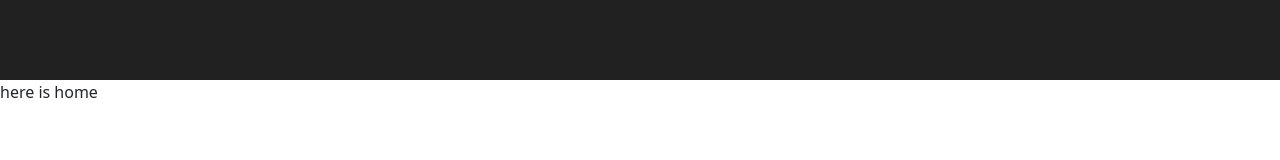
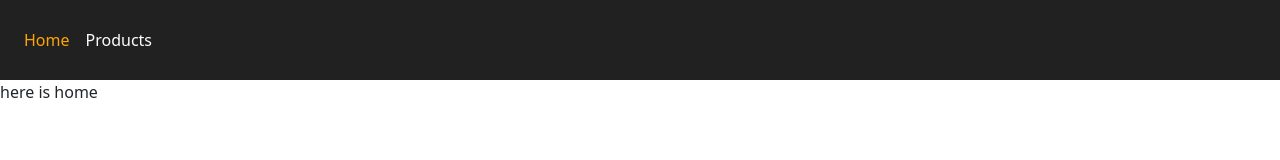
Before and after one commit to mahdihasanpour2022/fakestoreapi, a React (Create React App) app: page / in a window 1280 px wide. Shown: the top 160 px of the page. Built offline with nearby package versions, Linux system fonts and the light colour scheme.

Commit message:
navlink in navbar styled

```diff
--- a/src/assets/styles/components styles/NavBar.module.scss
+++ b/src/assets/styles/components styles/NavBar.module.scss
@@ -1,8 +1,27 @@
 @import "../common_styles/variables";
+@import "../common_styles/mixins";
 
 .navbar {
-
   width: 100%;
   height: 10vh;
   background-color: $black;
+  @include flex(flex-start, center);
+
+  ul {
+    @include ziro_space;
+    @include flex(flex-start, center);
+    padding: 0 1.5rem;
+
+    li {
+      margin-right: 1rem;
+
+      .navlink {
+        color: $white ;
+      }
+
+      .active {
+        color: orange;
+      }
+    }
+  }
 }
--- a/src/components/Navbar.js
+++ b/src/components/Navbar.js
@@ -1,4 +1,5 @@
 import React from 'react';
+import {NavLink} from "react-router-dom";
 // scss
 import Styles from "../assets/styles/components styles/NavBar.module.scss";
 
@@ -6,7 +7,16 @@ const Navbar = () => {
   return (
     <>
       <div className={Styles.navbar} >
-
+        <nav>
+            <ul>
+              <li>
+                <NavLink className={(navdata) => navdata.isActive ? `${Styles.navlink} ${Styles.active}` : Styles.navlink} to="/">Home</NavLink>
+              </li>
+              <li>
+                <NavLink className={navdata => navdata.isActive ? `${Styles.navlink} ${Styles.active}`: Styles.navlink} to="/products">Products</NavLink>
+              </li>
+            </ul>
+        </nav>
       </div>
     </>
   );
```
